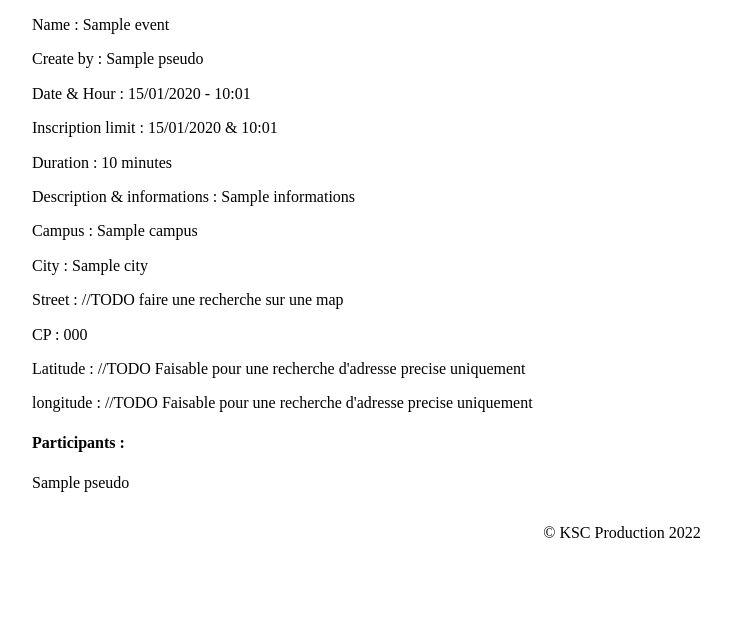
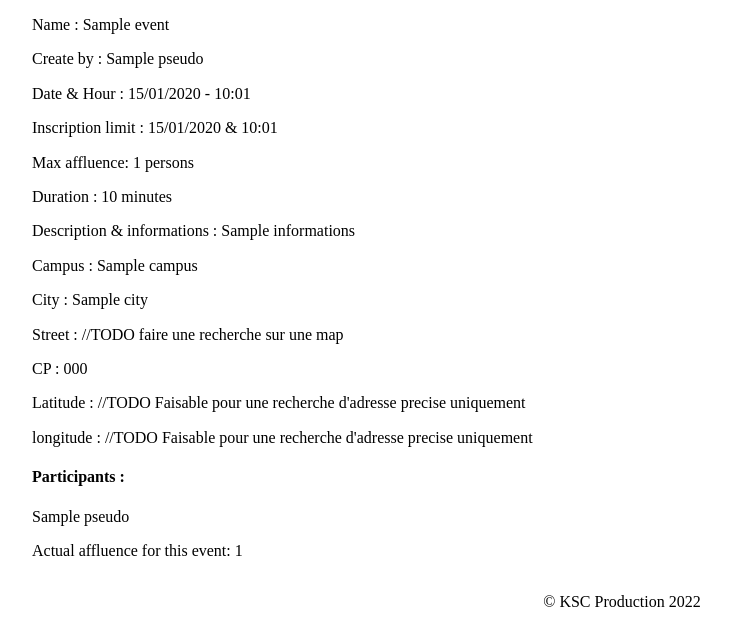
Before and after one commit to GardieKevin/SortirKSC, a Symfony app: template templates/event/detail.html.twig in a window 1280 px wide. Shown: the part 253-880 px from the top of the page, without its empty margins (18-749 px from the left). Before the commit the page ends 791 px from the top, so only its background shows below. Run offline with Twig, Linux system fonts and the light colour scheme; the template is opened without the code that fills it: most values are stand-ins (such as "Sample title", 1, 10 or a date in 2020); some libraries are stand-ins or nearby versions.

Commit message:
Branch of kévin1904v2 (#76)
* Issue gestion apparition bouton registration event en fonction du max affluence

* MAJ twig detail max affluence

* maj affichage

```diff
--- a/src/Controller/EventController.php
+++ b/src/Controller/EventController.php
@@ -74,7 +74,6 @@ class EventController extends AbstractController
     ): Response
     {
 
-
         return $this->render('event/detail.html.twig',
             compact("event")
         );
@@ -107,15 +106,14 @@ class EventController extends AbstractController
         EntityManagerInterface $em,
     ): Response
     {
-
             $user = $ur->findOneBy(['pseudo' => ($this->getUser()->getUserIdentifier())]);
             $event->addParticipant($user);
+
             $em->persist($event);
             $em->flush($event);
             return $this->redirectToRoute('user_index');
 
     }
-
 
     #[Route('/event/{event}/remove/', name: 'event_remove')]
     public function eventRemoveUser(
@@ -151,7 +149,6 @@ class EventController extends AbstractController
         return $this->redirectToRoute('user_index');
     }
 
-    //TODO suppression d'un évènement
     #[Route('/event/delete/{id}', name: 'event_delete')]
     public function delete(
         Event $event,
--- a/templates/event/detail.html.twig
+++ b/templates/event/detail.html.twig
@@ -6,6 +6,7 @@
     <p>Create by : {{ event.organisator.pseudo }}</p>
     <p>Date & Hour : {{ event.startingDate | date('d/m/Y - h:m' ) }}</p>
     <p>Inscription limit : {{ event.limitInscribeDate | date('d/m/Y & h:m' )  }}</p>
+    <p>Max affluence: {{ event.maxInscriptionsNumber }} persons</p>
     <p>Duration : {{ event.duration }} minutes</p>
     <p>Description & informations : {{ event.informations }}</p>
     <p>Campus : {{ event.campus }}</p>
@@ -14,6 +15,15 @@
     <p>CP : {{ event.postcode }}</p>
     <p>Latitude :  //TODO Faisable pour une recherche d'adresse precise uniquement</p>
     <p>longitude : //TODO Faisable pour une recherche d'adresse precise uniquement</p>
+
+    {% set countParticipants = 0 %}
+    <h4>Participants : </h4>
+
+    {% for participant in event.participants %}
+        {% set countParticipants = countParticipants + 1 %}
+        <p>{{ participant.pseudo }}</p>
+    {% endfor %}
+    <p>Actual affluence for this event: {{ countParticipants }}</p>
 
     {% if app.user.pseudo is same as (event.organisator.pseudo) %}
         <a href="{{ path('event_modify', {'id': event.id }) }}">
@@ -28,13 +38,13 @@
     {% endif %}
 
     {% if app.user.id %}
-        {% if event.etat.Id is same as 2 %}
-
+        {% if (event.etat.Id is same as 2) and (countParticipants < event.maxInscriptionsNumber) %}
         <a href="{{ path('event_registration', {'event': event.id}) }}">
             <button value="registration">Registration to event</button>
         </a>
-
-            {% endif %}
+            {% else %}
+            <p>Max affluence reached! Impossible for you to register yourself for this event. Wait for a disclaimer!</p>
+        {% endif %}
     {% endif %}
 
     {% if app.user.pseudo %}
@@ -51,10 +61,4 @@
         </a>
     {% endif %}
 
-    <h4>Participants : </h4>
-
-    {% for participant in event.participants %}
-        <p>{{ participant.pseudo }}</p>
-    {% endfor %}
-
 {% endblock %}
```
Also changed, not shown: templates/bundles/TwigBundle/Exception/error404.html.twig (added, +7 -0 lines), 1 other file.
